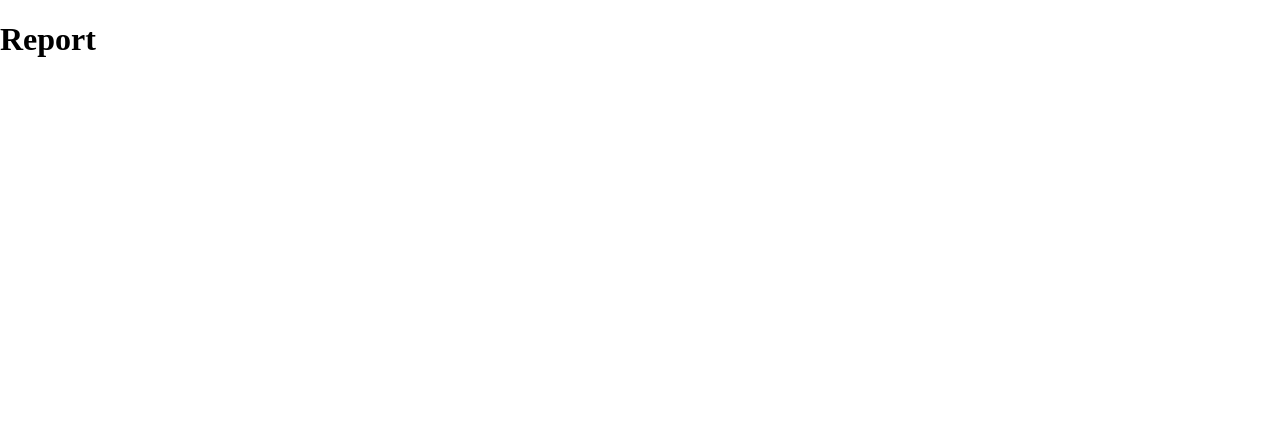
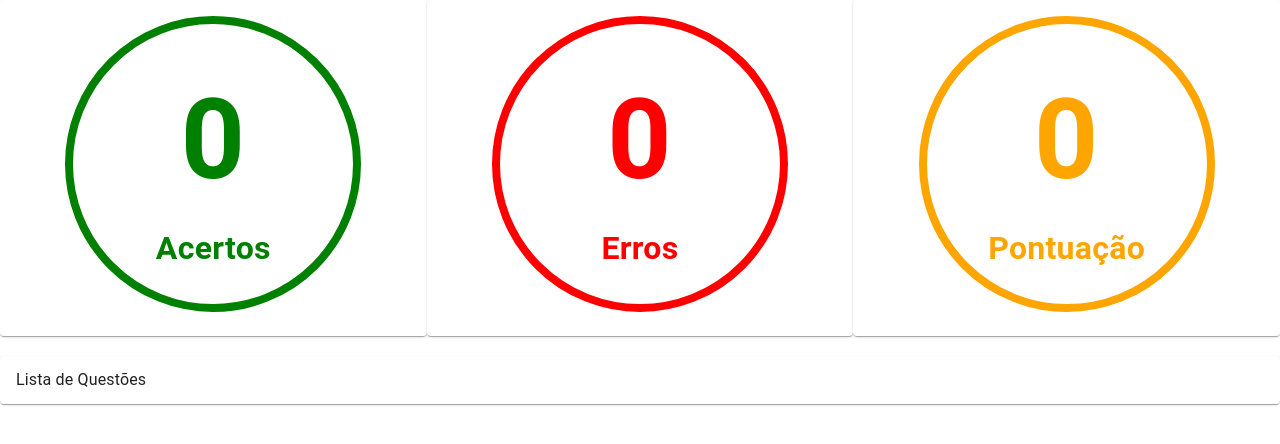
Before and after one commit to caduzindev/questions-web, a React (Create React App) app: page /report in a window 1280 px wide. Shown: the top 444 px of the page. Built offline with nearby package versions, Linux system fonts and the light colour scheme.

Commit message:
implementacao de Relatorio quase finalizada

```diff
--- a/package.json
+++ b/package.json
@@ -4,6 +4,7 @@
   "private": true,
   "dependencies": {
     "@material-ui/core": "^4.11.4",
+    "@material-ui/icons": "^4.11.2",
     "@testing-library/jest-dom": "^5.11.4",
     "@testing-library/react": "^11.1.0",
     "@testing-library/user-event": "^12.1.10",
--- a/src/Entity/Question.ts
+++ b/src/Entity/Question.ts
@@ -20,6 +20,7 @@ export class Question{
     correct_answer;
     incorrect_answers;
     questions;
+    right;
 
     constructor(json:QuestionJson){
         this.id = json.id
@@ -29,8 +30,9 @@ export class Question{
         this.difficulty = json.difficulty
         this.correct_answer = json.correct_answer
         this.incorrect_answers = json.incorrect_answers
-        this.chosen=''
+        this.chosen=json.chosen
         this.questions = json.questions
+        this.right = json.right
     }
 
     public getAllQuestions():Array<string>{
--- a/src/contexts/QuizContext.tsx
+++ b/src/contexts/QuizContext.tsx
@@ -100,7 +100,6 @@ const QuizProvider = ({children}:QuizInterface)=>{
 
         dispatch(setErrorsHits(errors,hits))
 
-        QuizService.setTotalScore(state.hitValue,state.totalHits)
     }
     return (
         <QuizContext.Provider value={{
--- a/src/pages/Quiz/index.tsx
+++ b/src/pages/Quiz/index.tsx
@@ -1,7 +1,6 @@
 import { Button, Grid } from "@material-ui/core"
-import { useEffect } from "react"
 import { useQuiz } from "../../hooks/useQuiz"
-import MultipleQuestion from "../components/Question"
+import Question from "../components/Question"
 import { ToastContainer,toast } from 'react-toastify'
 import { useHistory } from "react-router"
 
@@ -14,15 +13,9 @@ const Quiz = ()=>{
         if(!result){
             toast.error('Por favor respoda todas as questões')
         }else{
-            history.push('/')
+            history.push('/report')
         }
     }
-
-    useEffect(()=>{
-        if(state.questions){
-            console.log(state.questions)
-        }
-    },[state])
 
     return (
         <Grid container direction="column" alignItems="center" spacing={5}>
@@ -30,7 +23,7 @@ const Quiz = ()=>{
             {state.questions && (
                 state.questions.map(item=>(
                     <Grid item>
-                        <MultipleQuestion {...item}/>
+                        <Question {...item} typeForm="commom"/>
                     </Grid>
                 ))
             )}
--- a/src/pages/Report/index.tsx
+++ b/src/pages/Report/index.tsx
@@ -1,6 +1,73 @@
+import { Card, CardContent, Grid } from "@material-ui/core"
+import { useEffect, useState } from "react"
+import { useQuiz } from "../../hooks/useQuiz"
+import QuizService from "../../services/QuizService"
+import ReportQuestionsResolved from "../components/ReportQuestionsResolved"
+import { CircleContent, NumberOfCircle, TextOfCircle } from "./styles"
+
 const Report = ()=>{
+    const { state } = useQuiz()
+    const [totalScore,setTotalScore] = useState(0)
+
+    useEffect(()=>{
+        if(!!state.totalHits){
+            QuizService.setTotalScore(state.hitValue,state.totalHits)
+
+            setTotalScore(QuizService.getTotalScore())
+        }
+    },[state.hitValue, state.totalHits])
+
     return (
-        <h1>Report</h1>
+        <>
+            <Grid container>
+                <Grid item xs={12} sm={4}>
+                    <Card>
+                        <CardContent>
+                            <Grid container justify="center">
+                                <CircleContent typeBorder="solid" sizeBorder="8px" color="green" size={{
+                                    width:280,
+                                    height:280,
+                                }}>
+                                    <NumberOfCircle>{state.totalHits}</NumberOfCircle>
+                                    <TextOfCircle>Acertos</TextOfCircle>
+                                </CircleContent>
+                            </Grid>
+                        </CardContent>
+                    </Card>
+                </Grid>
+                <Grid item xs={12} sm={4}>
+                    <Card>
+                        <CardContent>
+                            <Grid container justify="center">
+                                <CircleContent typeBorder="solid" sizeBorder="8px" color="red" size={{
+                                    width:280,
+                                    height:280,
+                                }}>
+                                    <NumberOfCircle>{state.totalErrors}</NumberOfCircle>
+                                    <TextOfCircle>Erros</TextOfCircle>
+                                </CircleContent>
+                            </Grid>
+                        </CardContent>
+                    </Card>
+                </Grid>
+                <Grid item xs={12} sm={4}>
+                    <Card>
+                        <CardContent>
+                            <Grid container justify="center">
+                                <CircleContent typeBorder="solid" sizeBorder="8px" color="orange" size={{
+                                    width:280,
+                                    height:280,
+                                }}>
+                                    <NumberOfCircle>{totalScore}</NumberOfCircle>
+                                    <TextOfCircle>Pontuação</TextOfCircle>
+                                </CircleContent>
+                            </Grid>
+                        </CardContent>
+                    </Card>
+                </Grid>
+                <ReportQuestionsResolved/>
+            </Grid>
+        </>
     )
 }
 
--- /dev/null
+++ b/src/pages/Report/styles.ts
@@ -0,0 +1,51 @@
+import { Box, Typography } from '@material-ui/core'
+import styled from 'styled-components'
+
+interface CircleContentComponent{
+    color?:string;
+    typeBorder:string;
+    sizeBorder?:string;
+    size:{
+        height:string|number,
+        width:string|number
+    }
+}
+
+export const CircleContent = styled(Box)<CircleContentComponent>`
+    &&{
+        display:flex;
+        justify-content:center;
+        align-items:center;
+        flex-direction:column;
+        border:
+            ${props=>props?.sizeBorder}
+            ${props=>props.typeBorder}
+            ${props=>props.color?props.color:'silver'};
+
+        width:${props=>{
+            if(typeof props.size.width==="number"){
+                return String(props.size.width)+"px"
+            }
+            return props.size.width
+        }};
+        height:${props=>{
+            if(typeof props.size.height==="number"){
+                return String(props.size.height)+"px"
+            }
+            return props.size.height
+        }};
+        border-radius:50%;
+    }
+`
+export const NumberOfCircle = styled(Typography)`
+    &&{
+        font-size:7rem;
+        font-weight:bold;
+    }
+`
+export const TextOfCircle = styled(Typography)`
+    &&{
+        font-size:2rem;
+        font-weight:bold;
+    }
+`
--- a/src/pages/components/Question/CommomForm/index.tsx
+++ b/src/pages/components/Question/CommomForm/index.tsx
@@ -1,11 +1,11 @@
 import { FormControl, FormControlLabel, Radio, RadioGroup } from "@material-ui/core"
 
-interface MultipleProps{
+interface CommomProps{
     handle:(e:React.ChangeEvent<HTMLInputElement>)=>void;
     questions:Array<string>
 }
 
-const CommomForm = ({ questions,handle }:MultipleProps)=>{
+const CommomForm = ({ questions,handle }:CommomProps)=>{
     return (
         <form>
             <FormControl component="fieldset">
--- /dev/null
+++ b/src/pages/components/Question/ReportForm/styles.ts
@@ -0,0 +1,31 @@
+import { FormControlLabel, SvgIcon, Typography } from '@material-ui/core'
+import styled from 'styled-components'
+
+export const FormLabel = styled(FormControlLabel)<{success:boolean,chosenIsCorrect:boolean,chosenEqual:boolean}>`
+    ${props=>{
+        if(props.success){
+            return "color:green;"
+        }
+        if(!props.chosenIsCorrect){
+            if(props.chosenEqual){
+                return "color:red;"
+            }
+        }
+    }}
+`
+export const SvgError = styled(SvgIcon)`
+    &&{
+        color:red;
+    }
+`
+export const SvgSuccess = styled(SvgIcon)`
+    &&{
+        color:green;
+    }
+`
+export const TextHitAndError = styled(Typography)<{colorText:string}>`
+    &&{
+        color:${props=>props.colorText};
+        font-weight:bold;
+    }
+`
--- /dev/null
+++ b/src/pages/components/ReportQuestionsResolved/index.tsx
@@ -0,0 +1,33 @@
+import { Accordion, AccordionDetails, AccordionSummary, Box, Grid, Typography } from "@material-ui/core"
+import { useQuiz } from "../../../hooks/useQuiz"
+import Question from "../Question"
+
+const ReportQuestionsResolved = ()=>{
+    const { state } = useQuiz()
+    return (
+        <Grid container style={{marginTop:20}}>
+            <Grid item xs={12}>
+                <Box>
+                    <Accordion TransitionProps={{unmountOnExit:true}}>
+                        <AccordionSummary>
+                            <Typography>Lista de Questões</Typography>
+                        </AccordionSummary>
+                        <AccordionDetails>
+                            <Grid container justify="center" alignItems="center" spacing={5} direction="column">
+                                {state.questions && (
+                                    state.questions.map(item=>(
+                                        <Grid item>
+                                            <Question {...item} typeForm="report"/>
+                                        </Grid>
+                                    ))
+                                )}
+                            </Grid>
+                        </AccordionDetails>
+                    </Accordion>
+                </Box>
+            </Grid>
+        </Grid>
+    )
+}
+
+export default ReportQuestionsResolved
--- a/src/services/QuizService.ts
+++ b/src/services/QuizService.ts
@@ -47,8 +47,10 @@ class QuizService{
     }
     public setTotalScore(hitValue:number,hits:number):void{
         const total = hitValue*hits
-
         localStorage.setItem('score',String(total))
+    }
+    public getTotalScore():number{
+        return Number(localStorage.getItem('score'))
     }
 }
 
```
Also changed, not shown: src/pages/components/Question/ReportForm/index.tsx (added, +58 -0 lines), src/pages/components/Question/index.tsx (+16 -2 lines), 1 other file (tests, documents, lock files or other folders).
